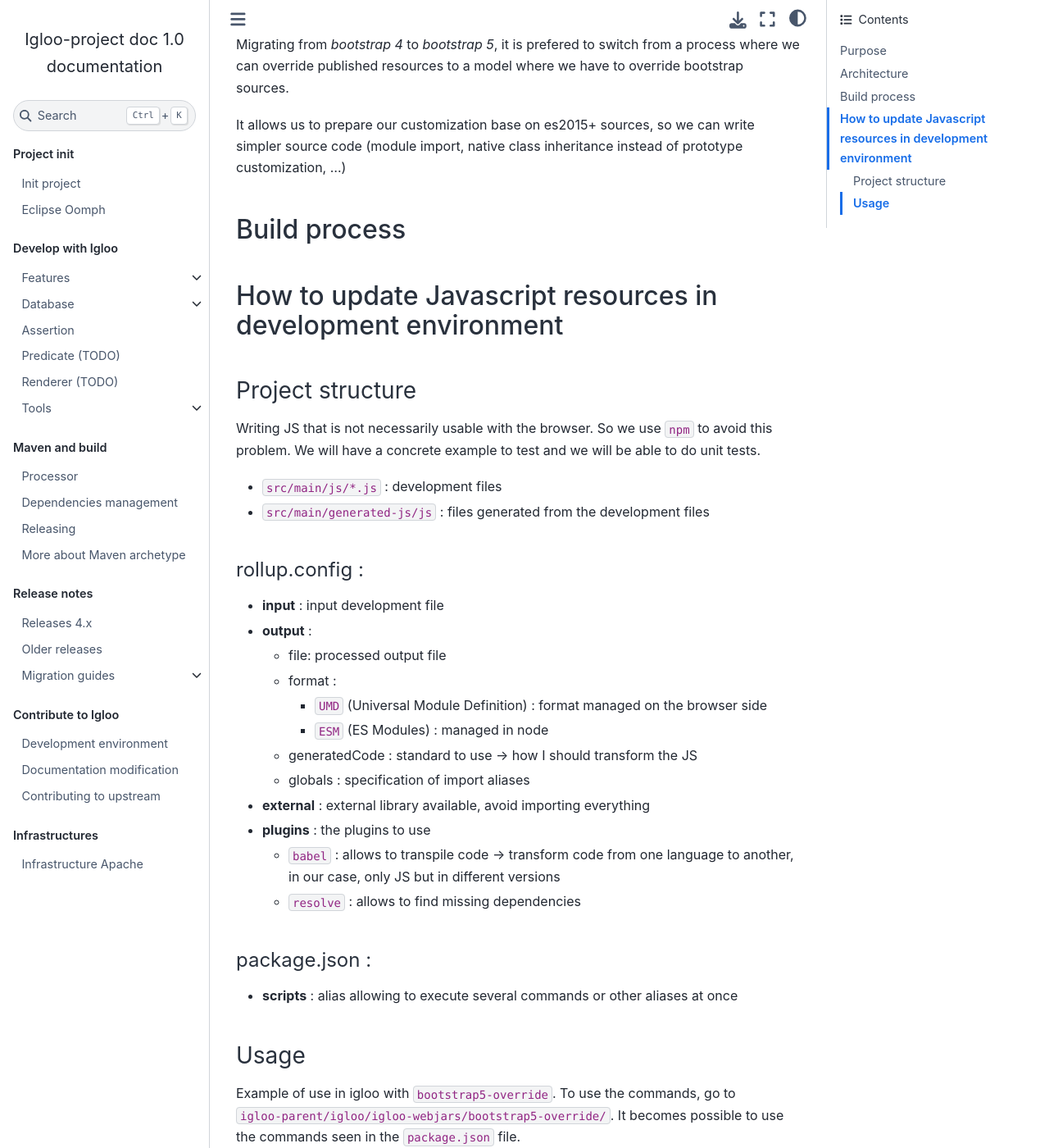
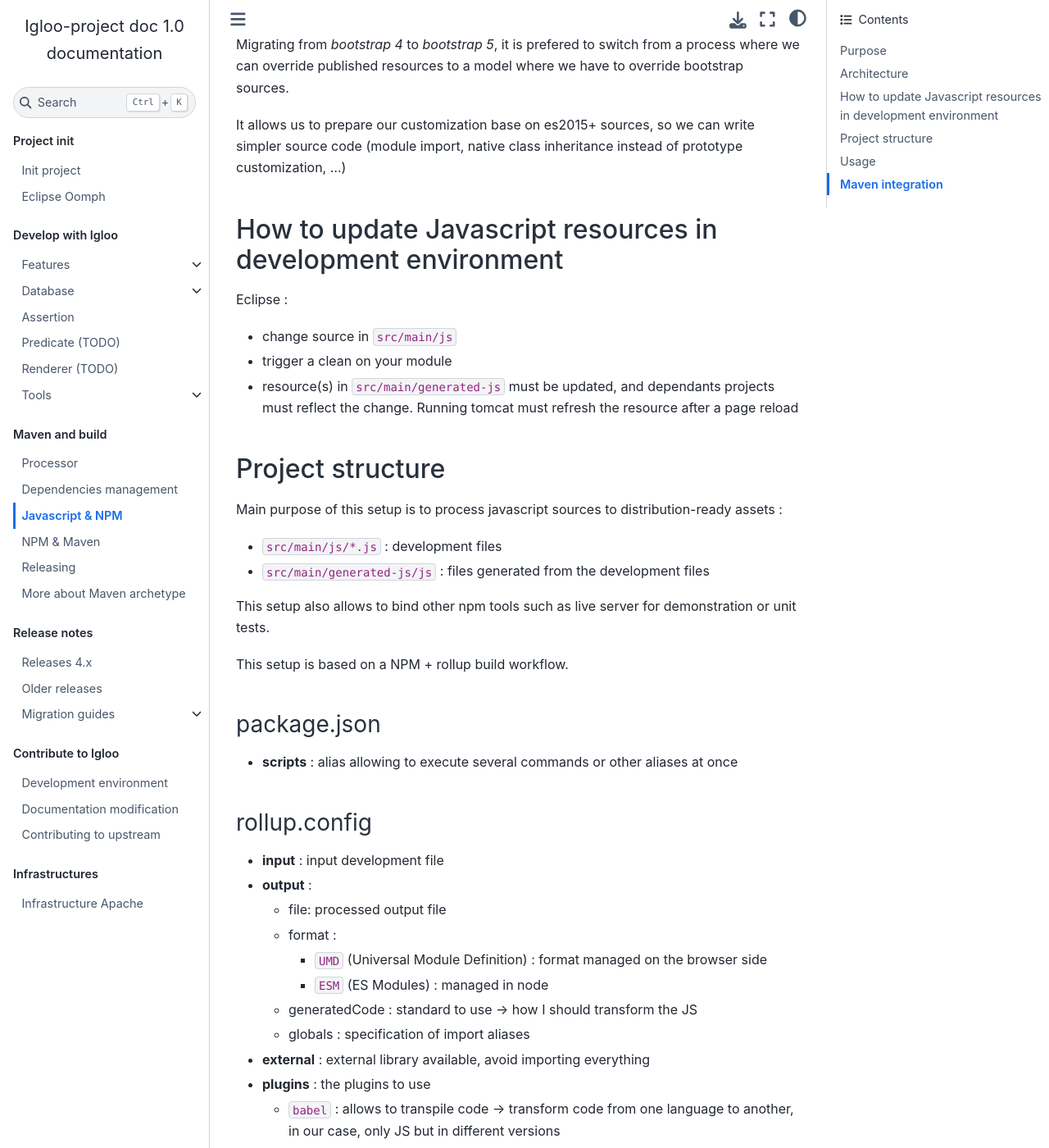
Before and after one commit to igloo-project/igloo-doc, a Sphinx documentation site: the page built from source/maven/javascript.md, in a window 1280 px wide and 1400 px high, scrolled down 788 px. Shown: the whole window at 82% size. Built offline with Sphinx 7.4.7 and the Sphinx Book theme 1.1.4, drawn with Linux system fonts in a browser that asks for light colours; some of the changed text lies outside the part shown.

Commit message:
javascript, npm, maven

```diff
--- a/source/index.rst
+++ b/source/index.rst
@@ -29,6 +29,8 @@ Igloo-project Documentation
 
    maven/processor
    maven/dependencies
+   maven/javascript
+   maven/npm
    maven/releasing
    maven/use-maven-archetype
 
--- a/source/maven/javascript.md
+++ b/source/maven/javascript.md
@@ -1,4 +1,6 @@
-# Javascript
+(javascript)=
+
+# Javascript & NPM
 
 ## Purpose
 
@@ -31,40 +33,51 @@ we can override published resources to a model where we have to override bootstr
 It allows us to prepare our customization base on es2015+ sources, so we can write simpler
 source code (module import, native class inheritance instead of prototype customization, ...)
 
-## Build process
-
 ## How to update Javascript resources in development environment
 
-### Project structure
+Eclipse :
 
-Writing JS that is not necessarily usable with the browser. So we use `npm` to avoid this problem.
-We will have a concrete example to test and we will be able to do unit tests.
+* change source in `src/main/js`
+* trigger a clean on your module
+* resource(s) in `src/main/generated-js` must be updated, and dependants projects must
+  reflect the change. Running tomcat must refresh the resource after a page reload
+
+## Project structure
+
+Main purpose of this setup is to process javascript sources to distribution-ready assets :
 
 - `src/main/js/*.js` : development files
 - `src/main/generated-js/js` : files generated from the development files
 
-#### rollup.config :
- - **input** : input development file
- - **output** :
-   - file: processed output file
-   - format :
-     - `UMD` (Universal Module Definition) : format managed on the browser side
-     - `ESM` (ES Modules) : managed in node
-   - generatedCode : standard to use -> how I should transform the JS
-   - globals : specification of import aliases
- - **external** : external library available, avoid importing everything
- - **plugins** : the plugins to use
-   - `babel` : allows to transpile code
-      -> transform code from one language to another, in our case, only JS but in different versions
-   - `resolve` : allows to find missing dependencies
+This setup also allows to bind other npm tools such as live server for demonstration or
+unit tests.
 
+This setup is based on a NPM + rollup build workflow.
 
-#### package.json :
- - **scripts** : alias allowing to execute several commands or other aliases at once
+### package.json
 
-### Usage
+- **scripts** : alias allowing to execute several commands or other aliases at once
+
+### rollup.config
+
+- **input** : input development file
+- **output** :
+  - file: processed output file
+  - format :
+    - `UMD` (Universal Module Definition) : format managed on the browser side
+    - `ESM` (ES Modules) : managed in node
+  - generatedCode : standard to use -> how I should transform the JS
+  - globals : specification of import aliases
+- **external** : external library available, avoid importing everything
+- **plugins** : the plugins to use
+  - `babel` : allows to transpile code
+    -> transform code from one language to another, in our case, only JS but in different versions
+  - `resolve` : allows to find missing dependencies
+
+## Usage
 
 Example of use in igloo with `bootstrap5-override`.
+
 To use the commands, go to `igloo-parent/igloo/igloo-webjars/bootstrap5-override/`.
 It becomes possible to use the commands seen in the `package.json` file.
 To see the list of available commands, just run: `npm run-script`.
@@ -72,4 +85,8 @@ We note that these are aliases that allow to call several commands or other alia
 - `npm run-script js` : generates files from development files -> transpiling, management of missing modules and code restructuring
 - `npm run-script start` : starts the hugo server
 
-TODO : talk about the maven package that processes files during the clean project
+`igloojs` also includes unit testing configuration.
+
+## Maven integration
+
+See {ref}`maven-npm`.
```
Also changed, not shown: source/maven/npm.md (added, +14 -0 lines).
